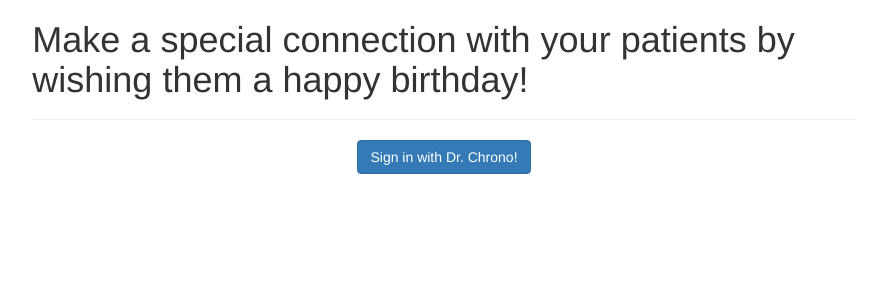
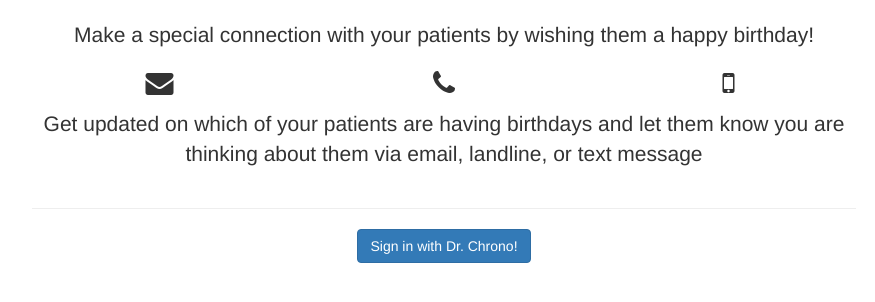
Before and after one commit to Quinny/drchrono, a Django app: template birthday_wisher/templates/birthday_wisher/index.html in a window 1280 px wide. Shown: the top 302 px of the page, without its empty margins (196-1071 px from the left). Run offline with Django 3.2, Linux system fonts and the light colour scheme; the template is opened without the code that fills it, so the values that code supplies are empty; some libraries are stand-ins or nearby versions.

Commit message:
cleaned up index page

```diff
--- a/birthday_wisher/templates/birthday_wisher/index.html
+++ b/birthday_wisher/templates/birthday_wisher/index.html
@@ -2,8 +2,28 @@
 
 {% block content %}
 <h1>
-    Make a special connection with your patients by wishing them a happy birthday!
+    <div class="lead text-center">
+        Make a special connection with your patients by wishing them a happy birthday!
+    </div>
 </h1>
+
+<div class="row">
+    <div class="text-center col-xs-4">
+        <i class="fa fa-2x fa-envelope"></i>
+    </div>
+    <div class="text-center col-xs-4">
+        <i class="fa fa-2x fa-phone"></i>
+    </div>
+    <div class="text-center col-xs-4">
+        <i class="fa fa-2x fa-mobile"></i>
+    </div>
+    <br /> <br />
+    <div class="col-xs-12 lead text-center">
+        Get updated on which of your patients are having birthdays and let them know
+        you are thinking about them via email, landline, or text message
+    </div>
+</div>
+
 <hr />
 <div class="text-center">
     <a href="https://drchrono.com/o/authorize?client_id={{ client_id }}&response_type=code">
```
